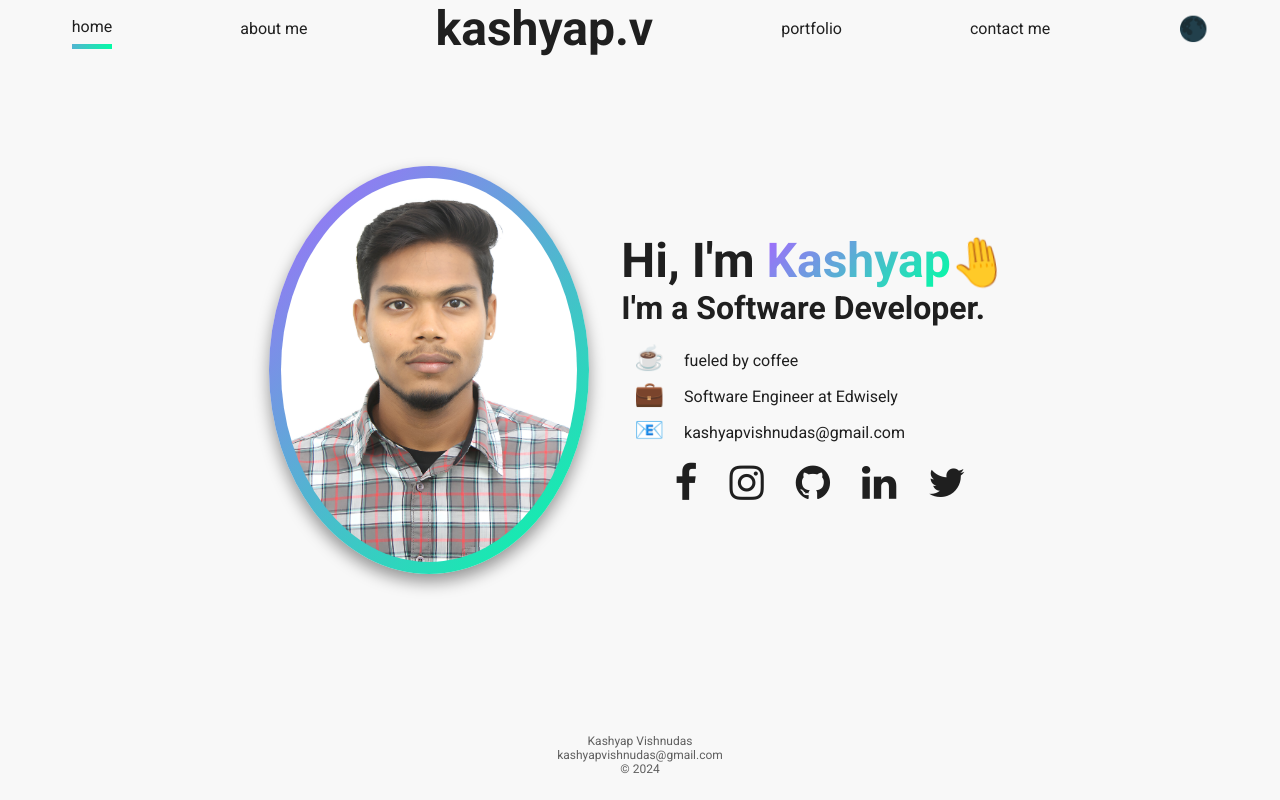
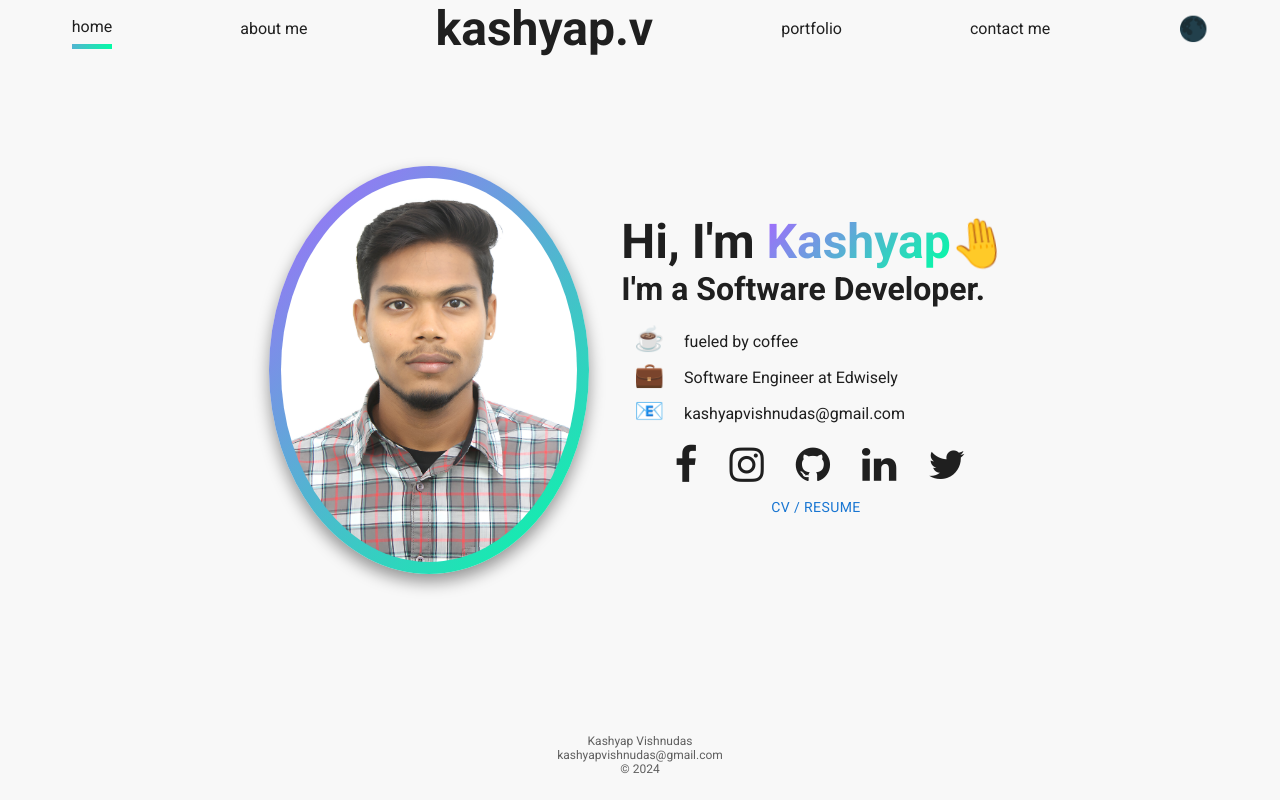
Before and after one commit to Vkashyap1729/my_portfolio_live, a React (Create React App) app: page / in a window 1280 px wide. Built offline with nearby package versions, Linux system fonts and the light colour scheme; the HTML template or start-up script is replaced by a standard one.

Commit message:
resume added

```diff
--- a/src/components/home/Home.js
+++ b/src/components/home/Home.js
@@ -4,10 +4,15 @@ import me from '../../img/self.jpeg';
 import classNames from 'classnames';
 import EmojiBullet from './EmojiBullet';
 import SocialIcon from './SocialIcon';
-import { Box } from '@mui/material';
+import { Box, Button } from '@mui/material';
 import { info } from '../../info/Info';
 
 export default function Home() {
+  const downloadCv = async () => {
+    const pdfUrl =
+      'https://drive.google.com/file/d/1P0qdOsffLX6l99qpA6PmCCdUfAKfc7gk/view?usp=drive_link';
+    window.open(pdfUrl, '_blank');
+  };
   return (
     <Box
       component={'main'}
@@ -65,6 +70,14 @@ export default function Home() {
             />
           ))}
         </Box>
+        <Box
+          display={'flex'}
+          gap={'1.5rem'}
+          justifyContent={'center'}
+          fontSize={{ xs: '2rem', md: '2.5rem' }}
+        >
+          <Button onClick={downloadCv}>CV / Resume</Button>
+        </Box>
       </Box>
     </Box>
   );
```
